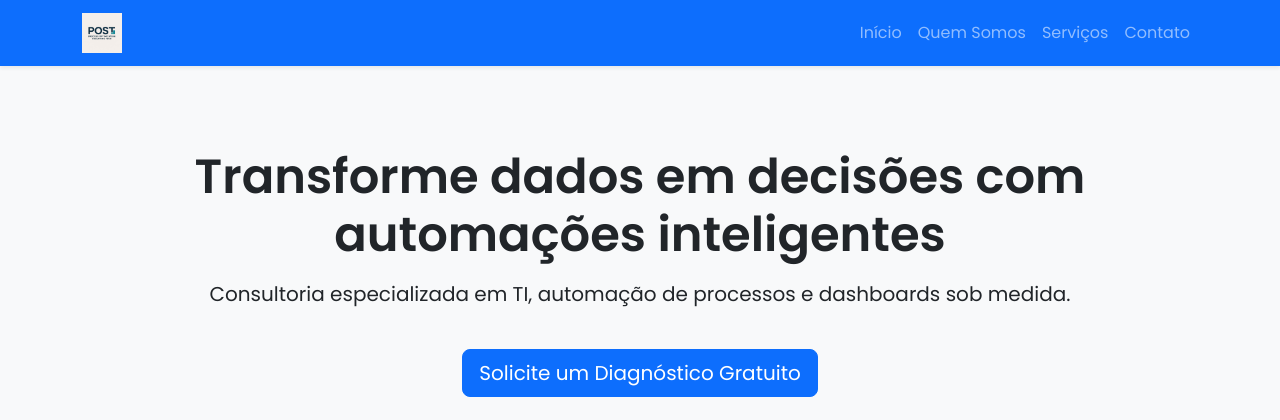
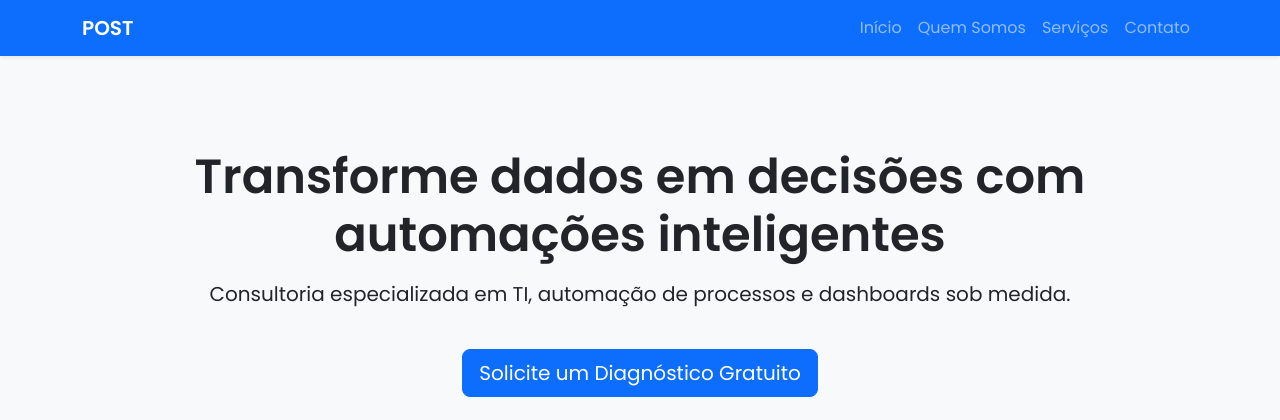
Before and after one commit to devpedroolivier/post-site, a FastAPI app: page / in a window 1280 px wide. Shown: the top 420 px of the page. Run offline with FastAPI, Linux system fonts and the light colour scheme.

Commit message:
Update base.html again

```diff
--- a/templates/base.html
+++ b/templates/base.html
@@ -20,9 +20,8 @@
         body {
             font-family: 'Poppins', sans-serif;
         }
-        .navbar-brand img {
-            max-height: 40px;
-            object-fit: contain;
+        .navbar-brand {
+            font-weight: 600;
         }
         footer {
             background-color: #0A192F;
@@ -38,9 +37,7 @@
 <!-- NAVBAR -->
 <nav class="navbar navbar-expand-lg navbar-dark bg-primary fixed-top shadow-sm">
     <div class="container">
-        <a class="navbar-brand" href="/">
-            <img src="/static/img/logo-post.jpeg" alt="Logo POST">
-        </a>
+        <a class="navbar-brand" href="/">POST</a>
         <button class="navbar-toggler" type="button" data-bs-toggle="collapse" data-bs-target="#navbarNav">
             <span class="navbar-toggler-icon"></span>
         </button>
```
